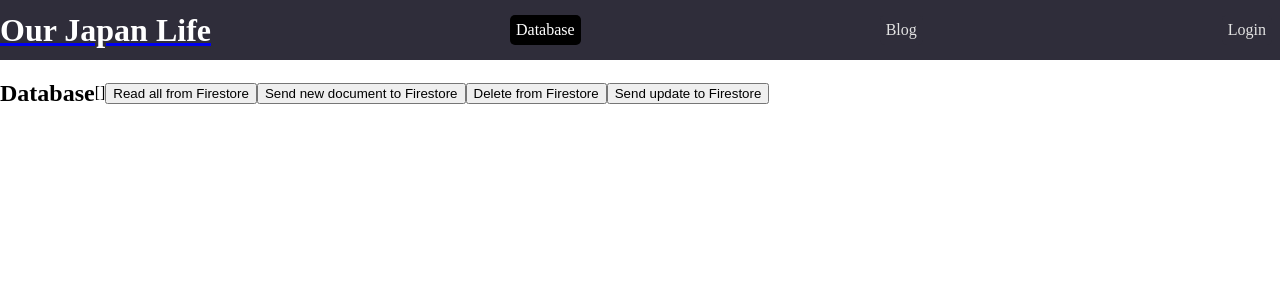
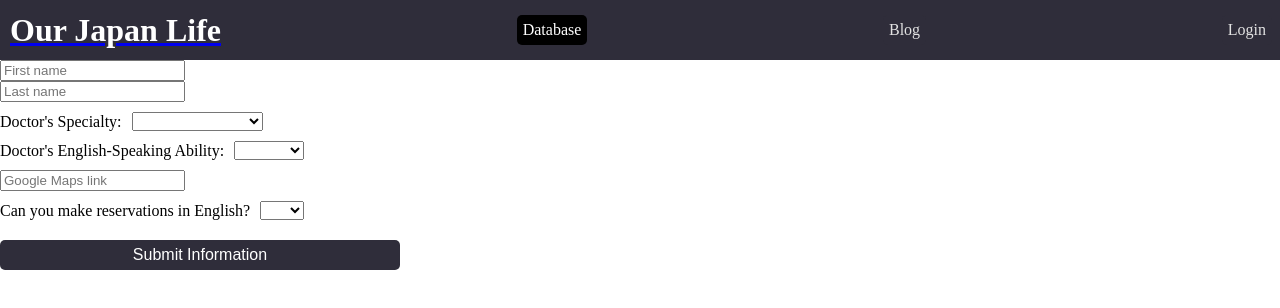
Before and after one commit to Our-Japan-Life/findadoc, a Nuxt app: page /database in a window 1280 px wide. Shown: the top 308 px of the page. Built offline with nearby package versions, Linux system fonts and the light colour scheme.

Commit message:
implement db submit form
Co-authored-by: gregoirep-42 <gregoirep-42@users.noreply.github.com>
Co-authored-by: theyokohamalife <theyokohamalife@users.noreply.github.com>

```diff
--- a/components/Header.vue
+++ b/components/Header.vue
@@ -1,6 +1,6 @@
 <template>
   <div class="header-bg">
-    <div class="center">
+    <div class="center title">
       <nuxt-link to="/"><h1>Our Japan Life</h1></nuxt-link>
     </div>
     <div class="center">
@@ -83,4 +83,7 @@ h1 {
   background-color: rgb(70, 68, 85);
   color: rgb(226, 226, 226);
 }
+.title {
+  padding-left: 10px;
+}
 </style>
--- a/firebase.js
+++ b/firebase.js
@@ -38,10 +38,10 @@ export const get = (id, callback) => {
     .then(callback);
 };
 
-export const update = (id, doctor) => {
-  doctorsCollection.doc(id).update(doctor);
+export const update = (id, doctor, callback = () => {}) => {
+  doctorsCollection.doc(id).update(doctor).then(callback);
 };
 
-export const remove = id => {
-  doctorsCollection.doc(id).delete();
+export const remove = (id, callback = () => {}) => {
+  doctorsCollection.doc(id).delete().then(callback);
 };
--- a/pages/database.vue
+++ b/pages/database.vue
@@ -1,24 +1,116 @@
 <template>
   <div class="center">
-    <h2>Database</h2>
-    <div>
+    <!-- <h2>Database</h2> -->
+    <!-- <div>
       {{ doctors }}
     </div>
     <button @click="getDoctors()">Read all from Firestore</button>
     <button @click="createDoctor()">Send new document to Firestore</button>
     <button @click="deleteDoctor()">Delete from Firestore</button>
-    <button @click="updateDoctor()">Send update to Firestore</button>
+    <button @click="updateDoctor()">Send update to Firestore</button> -->
+
+    <form action="submit" class="">
+      <div>
+        <input
+          class="input-fields"
+          type="text"
+          placeholder="First name"
+          v-model="doctor.first_name"
+          required
+        />
+      </div>
+      <div>
+        <input
+          class="input-fields"
+          type="text"
+          placeholder="Last name"
+          v-model="doctor.last_name"
+          required
+        />
+      </div>
+      <div class="padded-input center">
+        <label for="doctors-specialty" class="label-margin"
+          >Doctor's Specialty:</label
+        >
+
+        <select
+          name="doctors-specialty"
+          id="doctors-specialty"
+          v-model="doctor.specialties"
+          required
+        >
+          <option value="General Physician">General Physician</option>
+          <option value="Dermatologist">Dermatologist</option>
+          <option value="Dentist">Dentist</option>
+        </select>
+      </div>
+      <div class="padded-input center">
+        <label for="doctors-rating" class="label-margin"
+          >Doctor's English-Speaking Ability:</label
+        >
+
+        <select
+          name="doctors-rating"
+          id="doctors-rating"
+          v-model="doctor.rating"
+          required
+        >
+          <option value="1">1 (Low)</option>
+          <option value="2">2</option>
+          <option value="3">3</option>
+          <option value="4">4</option>
+          <option value="5">5 (High)</option>
+        </select>
+      </div>
+      <div>
+        <input
+          class="input-fields"
+          type="text"
+          placeholder="Google Maps link"
+          v-model="doctor.address"
+          required
+        />
+      </div>
+      <div class="padded-input center">
+        <label for="doctors-reservation" class="label-margin"
+          >Can you make reservations in English?</label
+        >
+
+        <select
+          name="doctors-reservations"
+          id="doctors-reservations"
+          v-model="doctor.english_reservation"
+          required
+        >
+          <option value="yes">Yes</option>
+          <option value="no">No</option>
+        </select>
+      </div>
+      <button @click="submitForm()" class="submit-btn-form">Submit Information</button>
+    </form>
   </div>
 </template>
 
 <script>
 import { getAll, create, remove, update } from "../firebase";
-import { rateDoctor } from "../util";
+import { buildDoctor, rateDoctor } from "../util";
 
 export default {
   data() {
     return {
       doctors: [],
+      doctor: {
+        first_name: "",
+        last_name: "",
+        last_updated: null,
+        location: null,
+        rating: "",
+        total_ratings: "",
+        specialties: [],
+        website: "",
+        english_reservation: false,
+        address: "",
+      },
     };
   },
   methods: {
@@ -34,19 +126,26 @@ export default {
         this.doctors = tempDoctors;
       });
     },
+    submitForm() {
+      create(this.doctor);
+    },
     createDoctor() {
       const doctor = this.doctors.length ? this.doctors[0] : {};
       if (doctor) {
         rateDoctor(doctor);
         delete doctor.id;
-        create(doctor);
+        create(doctor, () => {
+          this.getDoctors();
+        });
       }
     },
     deleteDoctor() {
       if (this.doctors && this.doctors.length) {
         const index = this.doctors.length - 1;
         const doctorId = this.doctors[index].id;
-        remove(doctorId);
+        remove(doctorId, () => {
+          this.getDoctors();
+        });
       }
     },
     updateDoctor() {
@@ -55,11 +154,32 @@ export default {
         rateDoctor(doctor);
         const doctorId = doctor.id;
         delete doctor.id;
-        update(doctorId, doctor);
+        update(doctorId, doctor, () => {
+          this.getDoctors();
+        });
       }
     },
   },
 };
 </script>
 
-<style></style>
+<style>
+.padded-input {
+  margin-top: 10px;
+  margin-bottom: 10px;
+}
+.submit-btn-form {
+  background-color: rgb(47, 45, 58);
+  width: 400px;
+  margin-top: 10px;
+  margin-bottom: 10px;
+  height: 30px;
+  border: 0px;
+  border-radius: 5px;
+  color: #fff;
+  font-size: 16px;
+}
+.label-margin {
+  margin-right: 10px;
+}
+</style>
--- a/pages/login.vue
+++ b/pages/login.vue
@@ -51,7 +51,7 @@ methods: {
   padding: 0px;
   border-radius: 5px;
   border: 200px;
-  background-color: rgb(163, 157, 197);
+  background-color: rgb(194, 227, 228);
 }
 .login-btn-form {
   background-color: rgb(47, 45, 58);
--- a/util.js
+++ b/util.js
@@ -11,3 +11,26 @@ export const rateDoctor = doctor => {
     }
   }
 };
+
+export const buildDoctor = param => {
+  const doctor = {
+    first_name: "",
+    last_name: "",
+    last_updated: null,
+    location: null,
+    rating: "",
+    total_ratings: "",
+    specialties: [],
+    website: "",
+    english_reservation: false,
+    address: ""
+  }
+
+  for (const property in doctor) {
+    if (param[property]) {
+      doctor[property] = param[property];
+    }
+  }
+
+  return doctor;
+}
```
